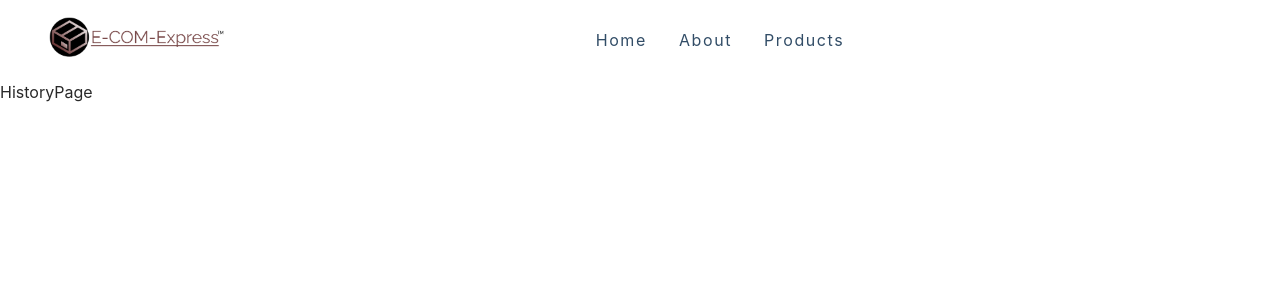
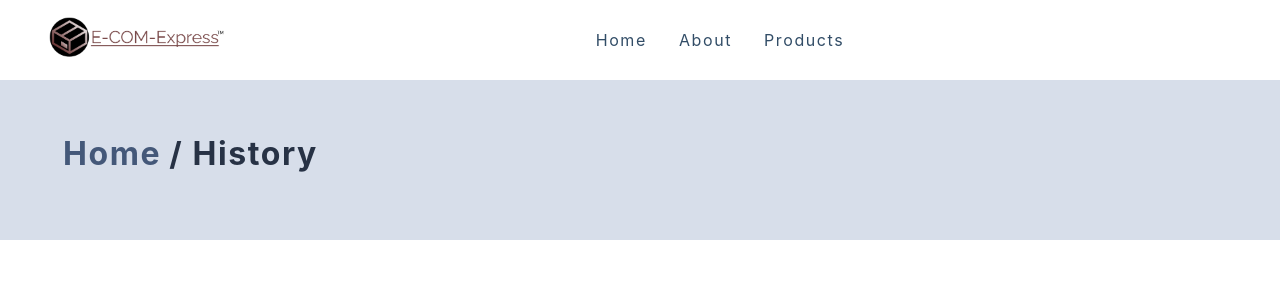
Before and after one commit to AmitxParmar/e-commerce-Project, a React (Vite) app in the folder E-commerce/: page /history in a window 1280 px wide. Shown: the top 300 px of the page. Built offline with nearby package versions, Linux system fonts and the light colour scheme.

Commit message:
create pageHero component, integrate it to pages.

```diff
--- a/E-commerce/src/components/Loading.jsx
+++ b/E-commerce/src/components/Loading.jsx
@@ -2,9 +2,7 @@ import React from 'react'
 
 const Loading = () => {
     return (
-        <div
-            className='section section-center'
-        >
+        <div className='section section-center'>
             <div className="loading"></div>
         </div>
     );
--- /dev/null
+++ b/E-commerce/src/components/PageHero.jsx
@@ -0,0 +1,38 @@
+import React from 'react';
+import styled from 'styled-components';
+import { Link } from "react-router-dom"
+
+const PageHero = ({ title, product }) => {
+    return (
+        <Wrapper>
+            <div className='section-center'>
+                <h3>
+                    <Link to="/">Home</Link>
+                    {product && <Link to="/products">/ products</Link>}/ {title}
+                </h3>
+            </div>
+        </Wrapper>
+    );
+};
+
+const Wrapper = styled.section`
+    background: var(--clr-primary-10);
+    width: 100%;
+    min-height: 20vh;
+    display: flex;
+    align-items: center;
+
+    color: var(--clr-primary-1);
+
+    a {
+        color: var(--clr-primary-3);
+        padding: 0.5rem;
+        transition: var(--transition);
+    }
+
+    a:hover {
+        color: var(--clr-primary-1);
+    }
+`;
+
+export default PageHero
--- a/E-commerce/src/pages/AboutPage.jsx
+++ b/E-commerce/src/pages/AboutPage.jsx
@@ -1,9 +1,45 @@
 import React from 'react'
+import styled from 'styled-components'
+
+import { PageHero } from '../components'
+import aboutImg from '../assets/hero-bcg.jpeg'
+
 
 const AboutPage = () => {
     return (
-        <div>AboutPage</div>
-    )
-}
+        <main>
+            <PageHero title='about' />
+
+        </main>
+    );
+};
+
+const Wrapper = styled.section`
+    display: grid;
+    gap: 4rem;
+    img {
+        width: 100%;
+        display: block;
+        border-radius: var(--radius);
+        height: 500px;
+        object-fit: cover;
+    }
+    p{
+    line-height: 2;;
+    max-width: 45rem;
+    margin: 0 auto;
+    margin-top: 2rem;
+    color: var(--clr-grey-5);
+    }
+    .title {
+        text-align: left;
+    }
+    .underline {
+        margin-left: 0;
+    }
+    @media (min-width: 992px) {
+        grid-template-columns: 1fr 1fr;
+    }
+`
 
 export default AboutPage
--- a/E-commerce/src/pages/HistoryPage.jsx
+++ b/E-commerce/src/pages/HistoryPage.jsx
@@ -1,8 +1,11 @@
 import React from 'react'
+import { PageHero } from '../components'
 
 const HistoryPage = () => {
     return (
-        <div>HistoryPage</div>
+        <main>
+            <PageHero title="history" />
+        </main>
     )
 }
 
--- a/E-commerce/src/pages/HomePage.jsx
+++ b/E-commerce/src/pages/HomePage.jsx
@@ -6,6 +6,7 @@ const HomePage = () => {
     return (
         <>
             <Hero />
+
         </>)
 }
 
--- a/E-commerce/src/pages/ProductsPage.jsx
+++ b/E-commerce/src/pages/ProductsPage.jsx
@@ -1,8 +1,11 @@
 import React from 'react'
+import { PageHero } from '../components'
 
 const ProductsPage = () => {
     return (
-        <div>ProductsPage</div>
+        <main id='main'>
+            <PageHero title='products' />
+        </main>
     )
 }
 
```
Also changed, not shown: E-commerce/src/components/index.js (+8 -1 lines).
